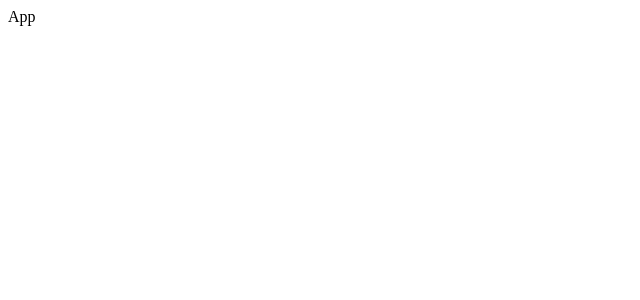
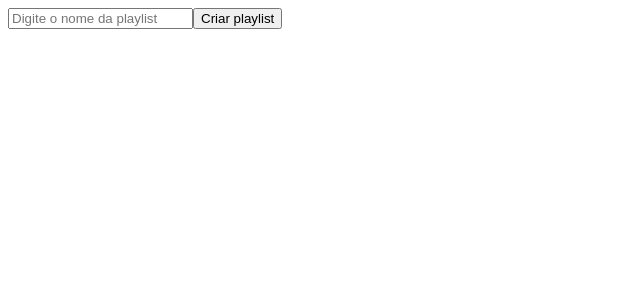
Before and after one commit to future4code/alves-Jose-Araujo, a React (Create React App) app in the folder modulo2/projeto-labefy/labefy/: page / in a window 1280 px wide. Shown: the top 300 px of the page, without its empty margins (0-640 px from the left). Built offline with nearby package versions, Linux system fonts and the light colour scheme.

Commit message:
Criação do primeiro componente CreatePlaylist.jsx

```diff
--- a/modulo2/projeto-labefy/labefy/src/App.js
+++ b/modulo2/projeto-labefy/labefy/src/App.js
@@ -1,7 +1,15 @@
 import React, { Component } from "react";
+import styled from "styled-components";
+import CreatePlaylist from "./components/CreatePlaylist";
+
+const ContainerApp = styled.main``;
 
 export default class App extends Component {
 	render() {
-		return <div>App</div>;
+		return (
+			<ContainerApp>
+				<CreatePlaylist />
+			</ContainerApp>
+		);
 	}
 }
--- /dev/null
+++ b/modulo2/projeto-labefy/labefy/src/components/CreatePlaylist.jsx
@@ -0,0 +1,50 @@
+import axios from "axios"
+import React, { Component } from "react"
+
+export default class CreatePlaylist extends Component {
+    state = {
+        name: ""
+    }
+
+    createPlaylist = () => {
+        const body = {
+            name: this.state.name
+        }
+
+        axios
+            .post("https://us-central1-labenu-apis.cloudfunctions.net/labefy/playlists",
+                body,
+                {
+                    headers: {
+                        Authorization: "jose-carlos-alves"
+                    }
+                }
+            )
+            .then((response) => {
+                alert("Playlist criada com sucesso!")
+                this.setState({name: ""})
+            })
+            .catch((error) => {
+                alert(error)
+            })
+        }
+
+    onChangeName = (e) => {
+        this.setState({ name: e.target.value })
+    }
+
+    render() {
+        return (
+            <div>
+                <input
+                    value={this.state.name}
+                    onChange={this.onChangeName}
+                    type={"text"}
+                    placeholder="Digite o nome da playlist"
+                />
+
+                <button onClick={this.createPlaylist}>Criar playlist</button>
+            </div>
+        )
+    }
+}
```
Also changed, not shown: modulo2/projeto-labefy/labefy/src/components/getAllPlaylists.jsx (added, +10 -0 lines).
